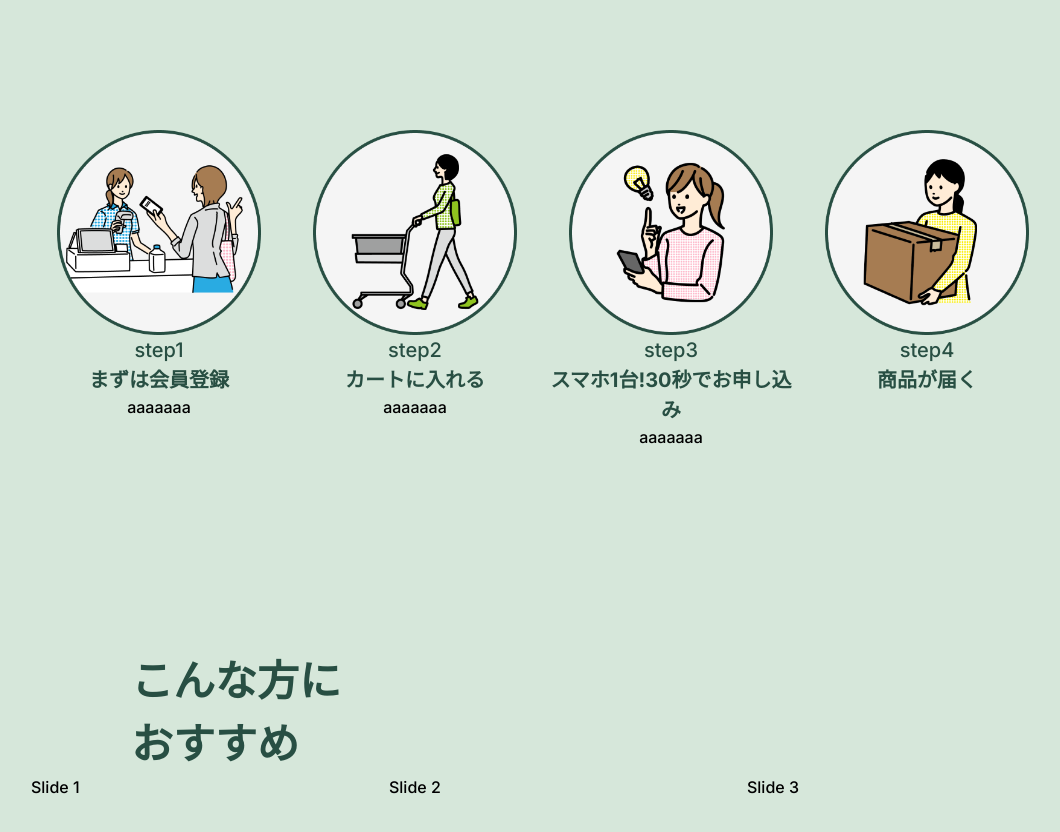
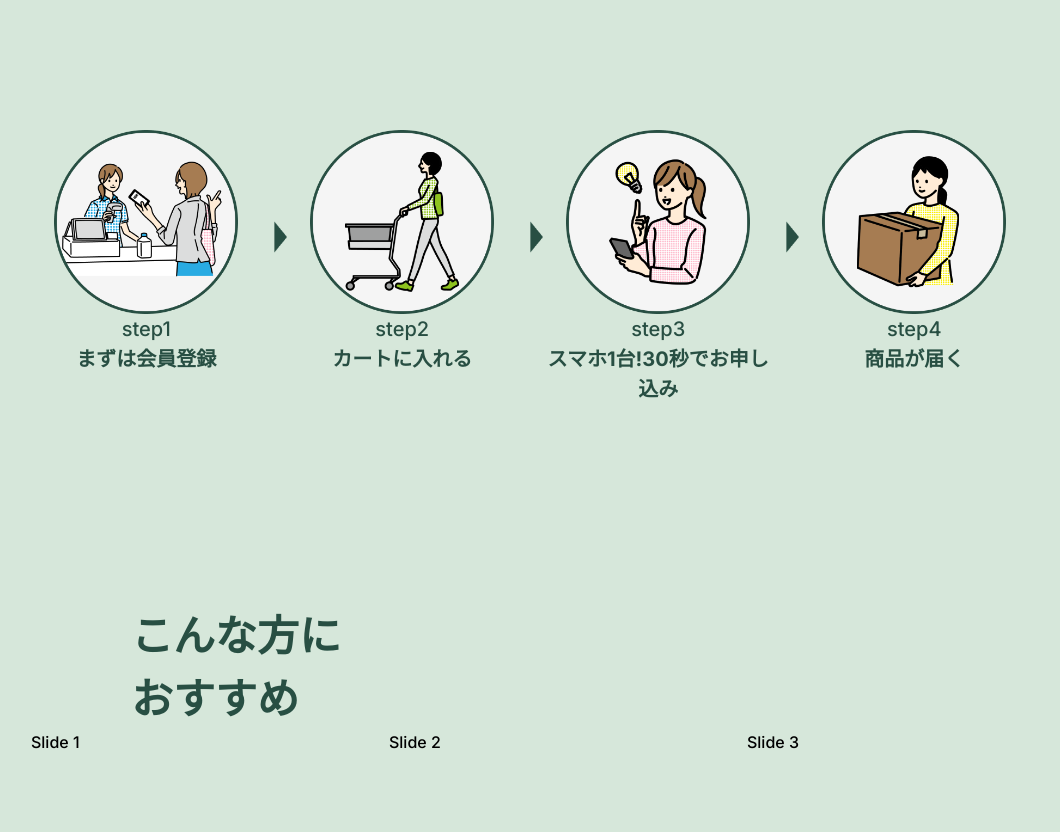
Before and after one commit to nishizawayu/bousaipokke, a React (Vite) app: page / in a window 1280 px wide. Shown: the part 1920-2752 px from the top of the page, without its empty margins (97-1157 px from the left). Built offline with nearby package versions, Linux system fonts and the light colour scheme.

Commit message:
stepのコンテンツ完成

```diff
--- a/src/Top.jsx
+++ b/src/Top.jsx
@@ -117,17 +117,19 @@ const Top = () => {
                             <div className=' flex mx-auto'>
                                 {
                                     stepdata.text.map((data, index) => (
-                                        <div className='text-center w-[25%]'>
+                                        <div className='w-full relative'>
+                                            <div className='text-center w-[90%]'>
                                                 <figure className=' w-full'>
                                                     <img src={stepdata.img[index]} alt="stepの画像" className='w-[80%] mx-auto' />
                                                 </figure>
                                                 <p className=' text-[20px] text-[#284F43]'>step{index + 1}</p>
                                                 <p className=' text-[20px] font-bold text-[#284F43]'>{data}</p>
+                                            </div>
                                             {
                                                 (()=>{
                                                     if(index<stepdata.id.length-1){
                                                         return(
-                                                        <p className=''>aaaaaaa</p>
+                                                            <p className='w-[5%] absolute top-[33%] right-0'><img src="./arow.png" alt="" /></p>
                                                         )
                                                     }
                                                 })()
```
Lines whose indentation alone changed are shown as unchanged.
